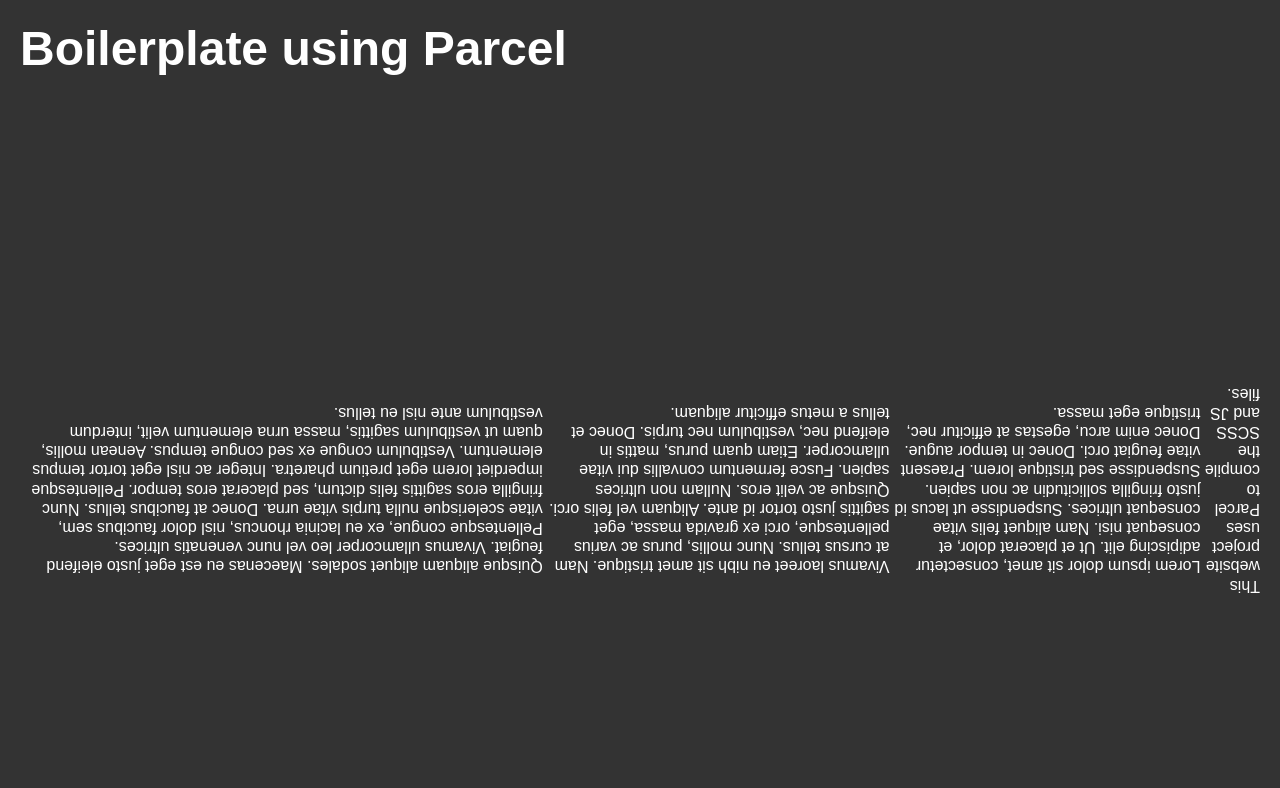
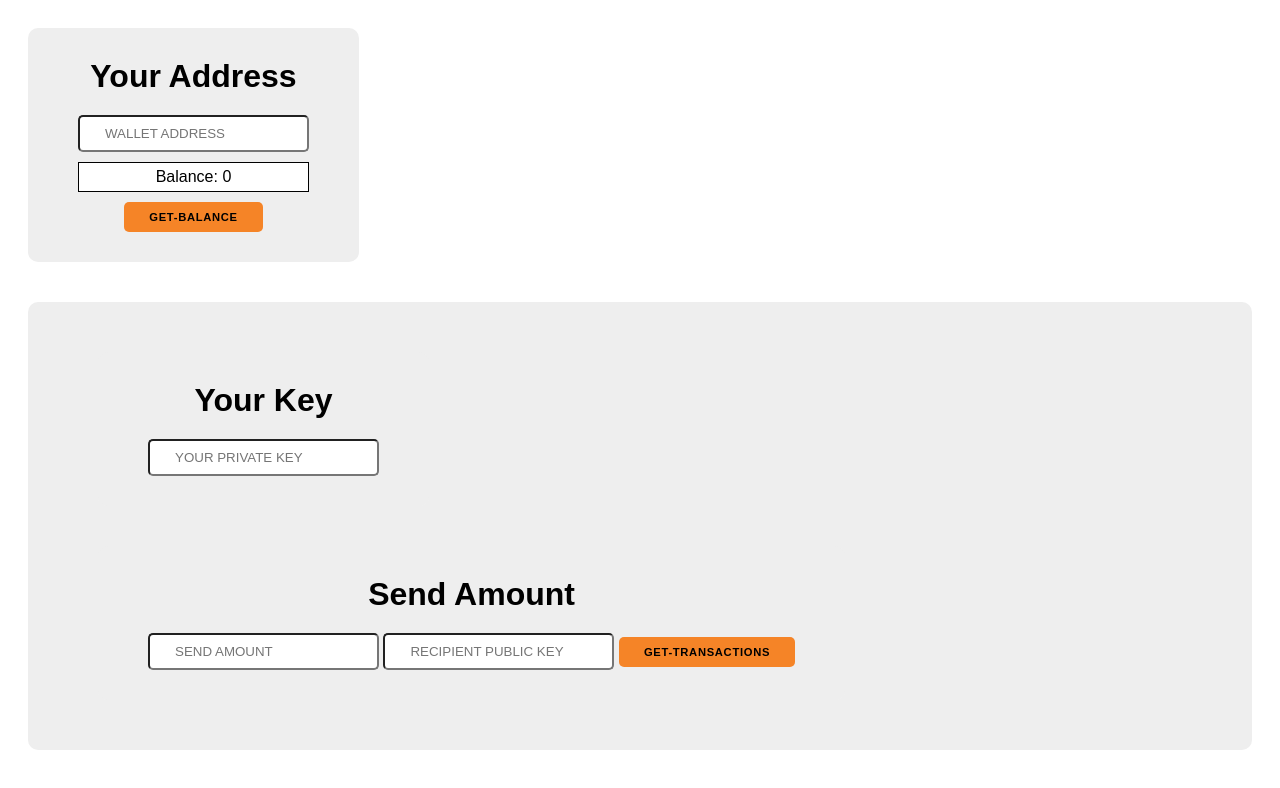
Before and after one commit to karadikid/eth-browser, a website built with Parcel: page client/index.html in a window 1280 px wide. Built offline with nearby package versions, Linux system fonts and the light colour scheme.

Commit message:
Added basic skeleton. function.js. Tracing route from client index.html => index.js -> fetch (post) -> server index.js -> function and returns. Issue around getByElementId for buttons and values.

```diff
--- a/client/app/js/script.js
+++ /dev/null
@@ -1,6 +0,0 @@
-import '/app/scss/style.scss';
-
-console.log("hello world");
-
-const testNumber = 12345;
-console.log(testNumber);
--- a/client/app/scss/style.scss
+++ /dev/null
@@ -1,30 +0,0 @@
-$white: #ffffff;
-
-html {
-    box-sizing: border-box;
-    font-size: 100%;
-}
-
-body {
-    margin: 0;
-    padding: 20px;
-    line-height: 1.2;
-    font-family: Arial, Helvetica, sans-serif;
-    color: $white;
-    background-color: #333333;
-
-    h1 {
-        font-size: 3rem;
-        color: $white;
-        transition: all 300ms ease;
-    }
-}
-
-.test {
-    display: flex;
-    justify-content: center;
-    align-content: center;
-    align-items: center;
-    height: 100%;
-    transform: rotate(180deg);
-}
--- a/client/index.html
+++ b/client/index.html
@@ -1,24 +1,36 @@
 <html>
-    <head>
-        <meta charset="utf-8">
-        <meta name="viewport" content="width=device-width, initial-scale=1, shrink-to-fit=no">
-        <title>Boilerplate using Parcel</title>
-    </head>
-    <body>
-        <script type=module src="./app/js/script.js"></script>
+  <head>
+    <meta charset="utf-8"/>
+    <title>ETH Browser</title>
+    <script type="module" src="index.js"></script>
+  </head>
+  <body>
+    <div class="components">
+      <div class="Address">
+        <h1> Your Address </h1>
+        <input type="text" id="wallet-address" placeholder="Wallet Address" />
+        <div id="balance">
+          0
+        </div>
+        <div class="button" id="get-balance">
+          get-balance
+        </div>
+      </div>
 
-        <h1>Boilerplate using Parcel</h1>
-        <div class="test">
-            <p>
-                This website project uses Parcel to compile the SCSS and JS files.
-            </p>
-            <p>
-                Lorem ipsum dolor sit amet, consectetur adipiscing elit. Ut et placerat dolor, et consequat nisi. Nam aliquet felis vitae consequat ultrices. Suspendisse ut lacus id justo fringilla sollicitudin ac non sapien. Suspendisse sed tristique lorem. Praesent vitae feugiat orci. Donec in tempor augue. Donec enim arcu, egestas at efficitur nec, tristique eget massa.
-            </p><p>
-                Vivamus laoreet eu nibh sit amet tristique. Nam at cursus tellus. Nunc mollis, purus ac varius pellentesque, orci ex gravida massa, eget sagittis justo tortor id ante. Aliquam vel felis orci. Quisque ac velit eros. Nullam non ultrices sapien. Fusce fermentum convallis dui vitae ullamcorper. Etiam quam purus, mattis in eleifend nec, vestibulum nec turpis. Donec et tellus a metus efficitur aliquam.
-            </p><p>
-                Quisque aliquam aliquet sodales. Maecenas eu est eget justo eleifend feugiat. Vivamus ullamcorper leo vel nunc venenatis ultrices. Pellentesque congue, ex eu lacinia rhoncus, nisl dolor faucibus sem, vitae scelerisque nulla turpis vitae urna. Donec at faucibus tellus. Nunc fringilla eros sagittis felis dictum, sed placerat eros tempor. Pellentesque imperdiet lorem eget pretium pharetra. Integer ac nisl eget tortor tempus elementum. Vestibulum congue ex sed congue tempus. Aenean mollis, quam ut vestibulum sagittis, massa urna elementum velit, interdum vestibulum ante nisl eu tellus.
-            </p>
+      <div class="components">
+        <div class="Key">
+          <h1> Your Key </h1>
+          <input type="text" id="private-key" placeholder="Your Private Key" />
         </div>
-    </body>
+
+      <div class="send">
+        <h1> Send Amount </h1>
+        <input type="text" id="send-amount" placeholder="Send Amount" />
+        <input type="text" id="recipient" placeholder="Recipient Public Key" />
+        <div class="button" id="get-transactions">
+          get-transactions
+        </div>
+      </div>
+    </div>
+  </body>
 </html>
--- /dev/null
+++ b/client/index.js
@@ -0,0 +1,36 @@
+import "./index.scss";
+
+const server = "http://localhost:3042";
+
+/*
+document.getElementById("wallet-address").addEventListener('input', ({ target: {value} }) => {
+  if(value === "") {
+    document.getElementById("balance").innerHTML = 0;
+    return;
+  }
+
+
+  fetch(`${server}/balance/${value}`).then((response) => {
+    return response.json();
+  }).then(({ balance }) => {
+    document.getElementById("balance").innerHTML = balance;
+  });
+});
+ */
+
+document.getElementById("wallet-address").addEventListener('click', () => {
+  const address = document.getElementById("wallet-address").value;
+  console.log(address);
+  const body = JSON.stringify({
+    address
+  });
+
+  const request = new Request(`${server}/send`, { method: 'POST', body });
+
+  fetch(request, { mode: 'no-cors', headers: { 'Content-Type': 'application/json' }}).then(response => {
+    console.log(address);
+    return response.json();
+  }).then(({ balance }) => {
+    document.getElementById("balance").innerHTML = balance;
+  });
+});
--- /dev/null
+++ b/client/index.scss
@@ -0,0 +1,53 @@
+body {
+  font-family: 'Muli', sans-serif;
+  font-weight: 300;
+}
+
+input {
+  padding: 9px 25px;
+  border-radius: 5px;
+  text-transform: uppercase;
+}
+
+#balance {
+  border: 1px solid black;
+  background-color: white;
+  margin: 10px 0;
+  padding: 5px 0;
+  &:before {
+    content: "Balance:";
+  }
+}
+
+.components {
+  display: flex;
+  flex-wrap: wrap;
+
+  > div {
+    background-color: #eee;
+    margin: 20px;
+    padding: 30px 50px;
+    text-align: center;
+    border-radius: 10px;
+
+    h1 {
+        margin: 0 0 20px;
+    }
+  }
+}
+
+.button {
+  display: inline-block;
+  font-weight: bold;
+  text-transform: uppercase;
+  border-radius: 5px;
+  border: none;
+  padding: 9px 25px;
+  font-size: 0.7em;
+  letter-spacing: 0.7px;
+  background-color: #f58427;
+
+  &:hover {
+    cursor: pointer;
+  }
+}
```
Also changed, not shown: index.js (added, +31 -0 lines), libs/functions.js (added, +22 -0 lines), package.json (+6 -1 lines), 1 other file.
